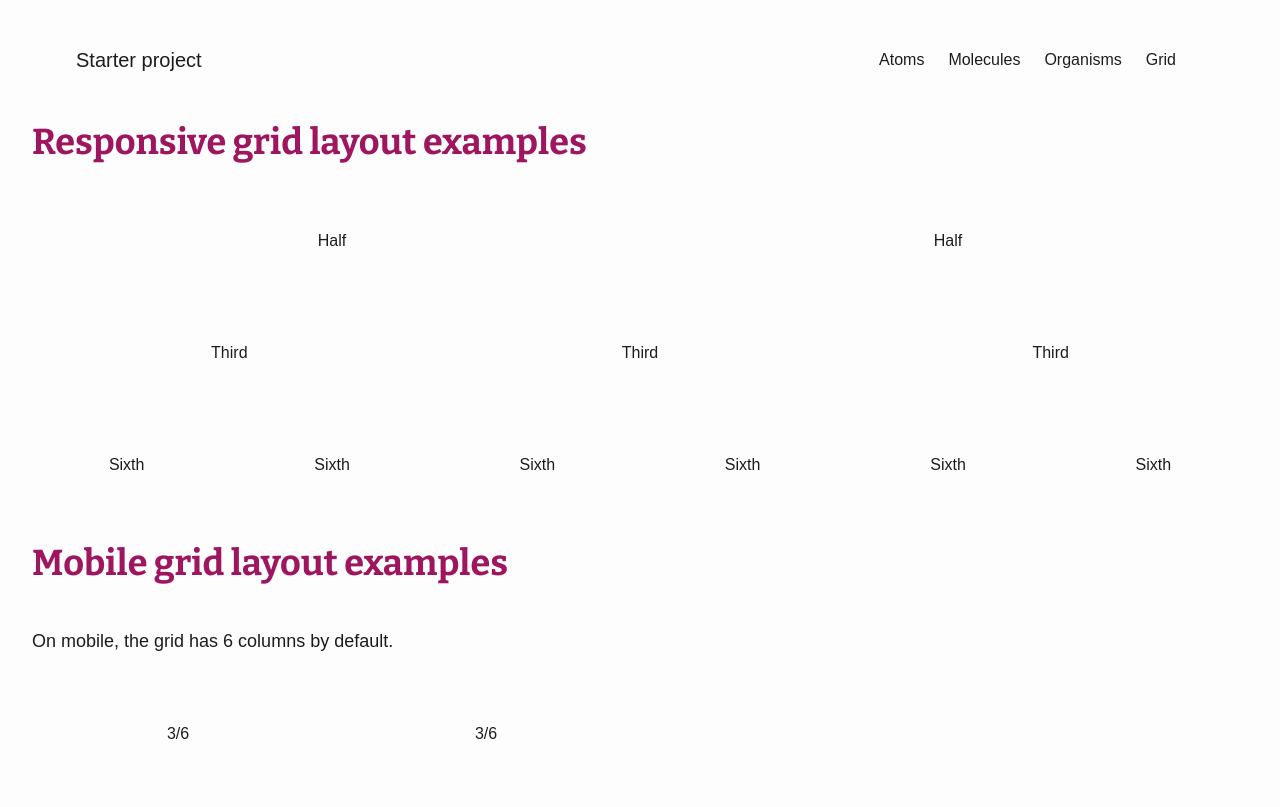
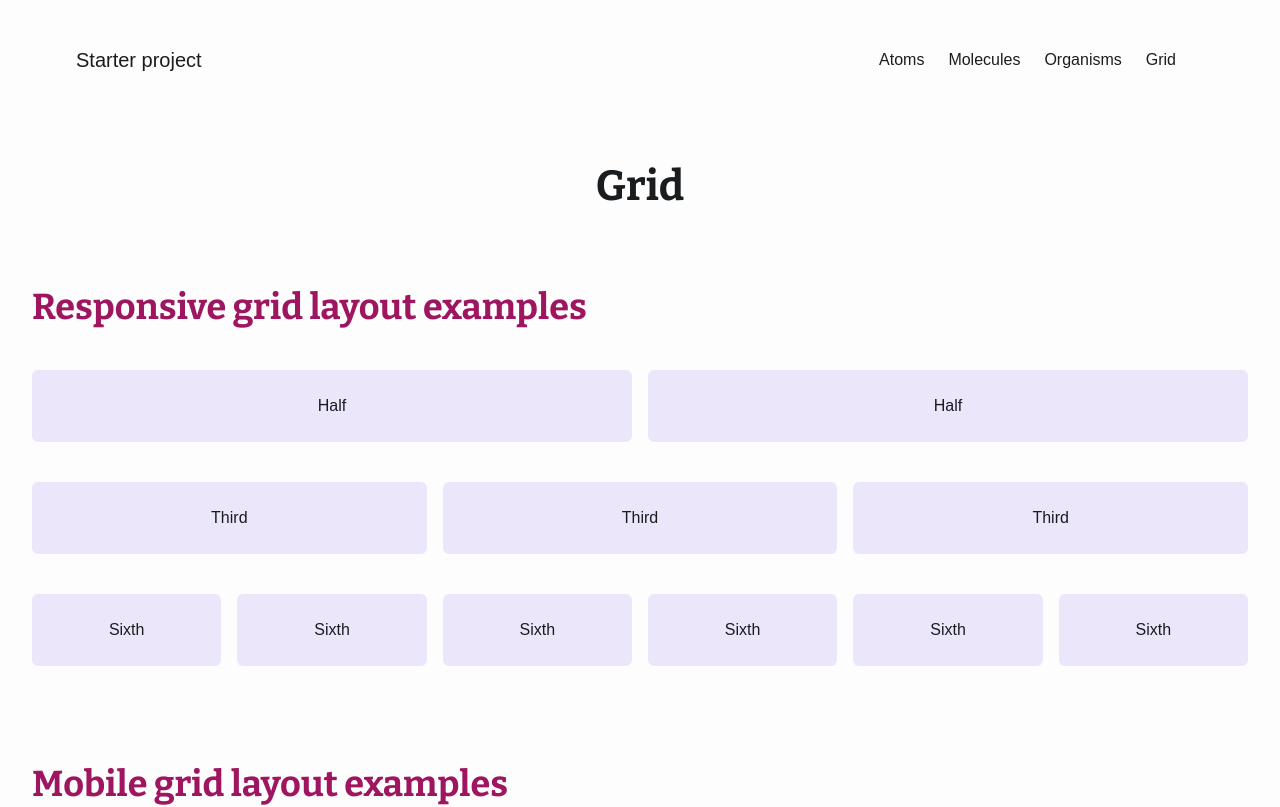
Before and after one commit to marboqmar/starter, a React (Vite) app: page /grid in a window 1280 px wide. Shown: the top 807 px of the page. Built offline with nearby package versions, Linux system fonts and the light colour scheme; a web font is replaced by a local one.

Commit message:
Modified grid page structure

```diff
--- a/src/pages/Grid.jsx
+++ b/src/pages/Grid.jsx
@@ -1,5 +1,13 @@
 import { GridShowcase } from '../showcases/grid/GridShowcase/GridShowcase';
+import { Heading } from '../components/atoms/Heading/Heading';
 
 export const Grid = () => {
-  return <GridShowcase />;
+  return (
+    <div className="grid-page showcase-page container">
+      <Heading level={1} className="showcase-page__title">
+        Grid
+      </Heading>
+      <GridShowcase />
+    </div>
+  );
 };
--- a/src/showcases/grid/GridShowcase/GridShowcase.css
+++ b/src/showcases/grid/GridShowcase/GridShowcase.css
@@ -1,9 +1,15 @@
+.grid-showcase {
+  display: flex;
+  flex-direction: column;
+  gap: var(--spacing-xl);
+}
+
 .grid-showcase__element {
   padding-top: var(--spacing-xs);
   padding-bottom: var(--spacing-xs);
   text-align: center;
   border-radius: var(--radius-sm);
-  background-color: var(--color-primary-600-transparent);
+  background-color: var(--color-primary-600-a10);
 }
 
 [data-theme="dark"] .grid-showcase__element {
--- a/src/showcases/grid/GridShowcase/GridShowcase.jsx
+++ b/src/showcases/grid/GridShowcase/GridShowcase.jsx
@@ -4,7 +4,8 @@ import { Paragraph } from '../../../components/atoms/Paragraph/Paragraph';
 
 export const GridShowcase = () => {
   return (
-    <div className="container grid-showcase stack gap-md">
+    <div className="grid-showcase">
+      <div className="grid-showcase__wrapper showcase-item__wrapper">
         {/* Responsive examples */}
         <Heading>Responsive grid layout examples</Heading>
         <div className="grid-showcase__column grid">
@@ -24,6 +25,8 @@ export const GridShowcase = () => {
           <span className="grid-showcase__element col-span-1 col-span-tablet-2">Sixth</span>
           <span className="grid-showcase__element col-span-1 col-span-tablet-2">Sixth</span>
         </div>
+      </div>
+      <div className="grid-showcase__wrapper showcase-item__wrapper">
         {/* Mobile examples */}
         <Heading>Mobile grid layout examples</Heading>
         <Paragraph>On mobile, the grid has 6 columns by default.</Paragraph>
@@ -44,11 +47,14 @@ export const GridShowcase = () => {
           <span className="grid-showcase__element col-span-1">1/6</span>
           <span className="grid-showcase__element col-span-1">1/6</span>
         </div>
+      </div>
+
+      <div className="grid-showcase__wrapper showcase-item__wrapper">
         {/* Desktop examples */}
         <Heading>Desktop grid layout examples</Heading>
         <Paragraph>
-        On desktop, the grid has 12 columns by default. On mobile, the following examples are set to
-        occupy the whole grid.
+          On desktop, the grid has 12 columns by default. On mobile, the following examples are set
+          to occupy the whole grid.
         </Paragraph>
         <div className="grid-showcase__column grid">
           <span className="grid-showcase__element col-span-6 col-span-tablet-6">6/12</span>
@@ -88,5 +94,6 @@ export const GridShowcase = () => {
           <span className="grid-showcase__element col-span-6 col-span-tablet-1">1/12</span>
         </div>
       </div>
+    </div>
   );
 };
```
Lines whose indentation alone changed are shown as unchanged.
